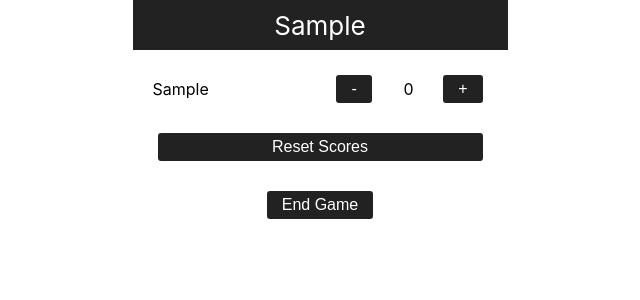
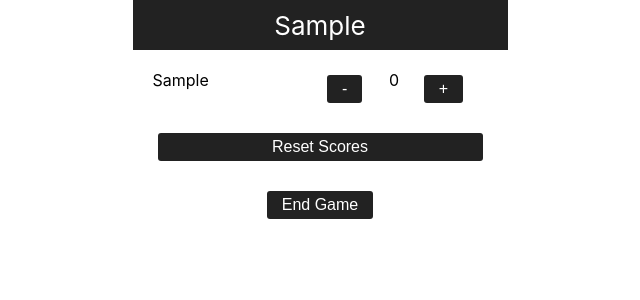
Before and after one commit to AnnekeSchuette/scorekeeper, a React (Create React App) app: page / in a window 1280 px wide. Both pictures are taken after typing "Sample", "Sample" into the empty fields and a click on the button "Create game". Shown: the top 300 px of the page, without its empty margins (320-960 px from the left). Built offline with nearby package versions, Linux system fonts and the light colour scheme.

Commit message:
Style optimization

```diff
--- a/src/Components/App/App.js
+++ b/src/Components/App/App.js
@@ -39,7 +39,11 @@ function App() {
       {currentPage === 'Game' ?
         <Button onClick={endGame}>End Game</Button>
       :
-        <NavigationGrid pages={pages} currentPage={currentPage} onNavigate={setCurrentPage}></NavigationGrid>
+        <NavigationGrid
+          pages={pages}
+          currentPage={currentPage}
+          onNavigate={setCurrentPage}
+        />
       }
   </AppGrid>
   )
--- a/src/Components/HistoryEntry/HistoryEntry.js
+++ b/src/Components/HistoryEntry/HistoryEntry.js
@@ -15,8 +15,7 @@ export default function HistoryEntry(
     <Wrapper>
       <h3>{nameOfGame}</h3>
       {players && players.map((player, index) =>
-        <Player key={index} name={player.name} score={player.score}
-        />
+        <Player key={index} name={player.name} score={player.score} />
       )}
     </Wrapper>
   )
--- a/src/Components/Player/Player.js
+++ b/src/Components/Player/Player.js
@@ -13,7 +13,7 @@ export default function Player({ name, score, onMinus, onPlus }) {
       {name}
       <PlayerScore color={color}>
         {onMinus && <Button onClick={onMinus}>-</Button>}
-        <span>{score}</span>
+        <ScoreNumber>{score}</ScoreNumber>
         {onPlus && <Button onClick={onPlus}>+</Button>}
       </PlayerScore>
     </PlayerWrapper>
@@ -21,14 +21,19 @@ export default function Player({ name, score, onMinus, onPlus }) {
 }
 
 const PlayerWrapper = styled.section`
-  display: flex;
+  display: grid;
+  grid-template-columns: repeat(2, 1fr);
   align-items: center;
+  place-items:start;
   justify-content: space-between;
 `
 const PlayerScore = styled.div`
   color: ${props => props.color || 'black'};
   display: grid;
-  gap: 5px;
   grid-template-columns: repeat(3, 1fr);
-  place-items: center;
+  justify-items: center;
 `
+
+const ScoreNumber = styled.span`
+  text-align:right;
+`
```
